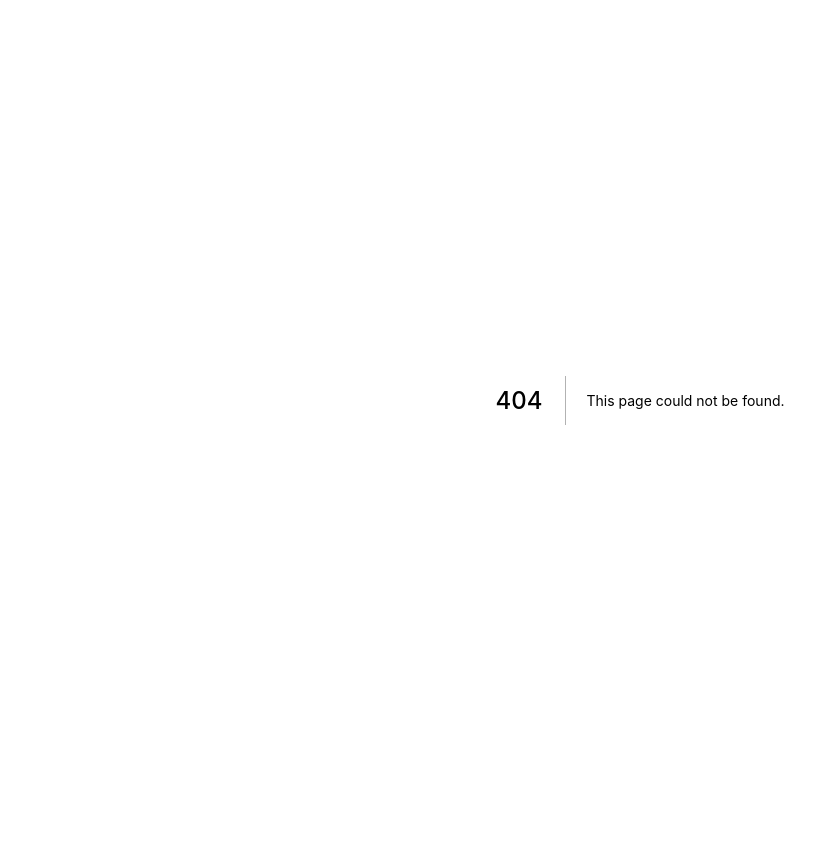
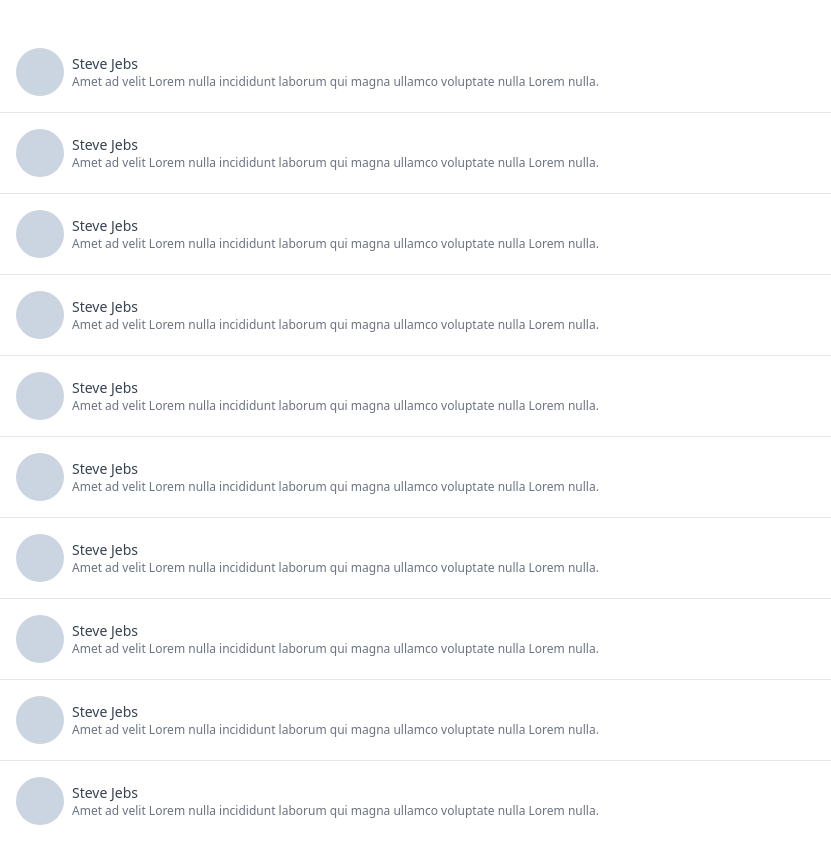
Before and after one commit to jinyongp/carrot-market, a Next.js app: page /chats in a window 1280 px wide. Before the commit this address had no page. Shown: the top 864 px of the page, without its empty margins (0-831 px from the left). Before the commit the page ends 800 px from the top, so only its background shows below. Built offline with nearby package versions, Linux system fonts and the light colour scheme.

Commit message:
Feat: Chats 페이지 작성

```diff
--- /dev/null
+++ b/pages/chats/index.tsx
@@ -0,0 +1,28 @@
+import { useRouter } from 'next/router';
+
+export default function Chats() {
+  const router = useRouter();
+
+  return (
+    <ul className="py-8 divide-y-[1px]">
+      {[...Array(10)].map((_, i) => (
+        <li
+          key={i}
+          className="px-4 cursor-pointer"
+          onClick={() => router.push('/chats/3')}
+        >
+          <div className="flex gap-2 py-4 items-center cursor-pointer">
+            <div className="w-12 aspect-square rounded-full bg-slate-300" />
+            <div className="flex flex-col grow">
+              <p className="text-gray-700 font-medium text-sm">Steve Jebs</p>
+              <p className="text-gray-500 font-medium text-xs line-clamp-1 text-ellipsis">
+                Amet ad velit Lorem nulla incididunt laborum qui magna ullamco
+                voluptate nulla Lorem nulla.
+              </p>
+            </div>
+          </div>
+        </li>
+      ))}
+    </ul>
+  );
+}
```
